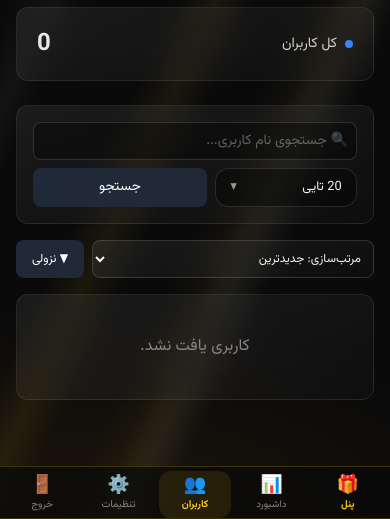
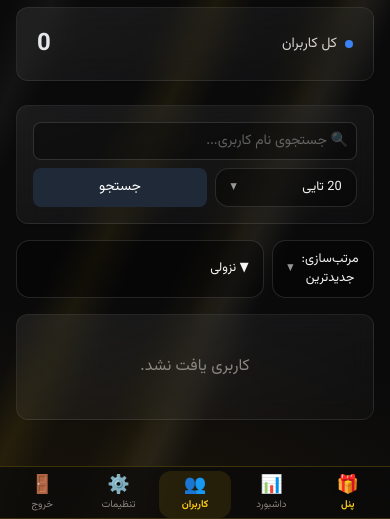
Before and after one commit to asd1asd00000/conf-to-sub, a FastAPI app: page /admin/users in a window 390 px wide. Shown: the part 325-844 px from the top of the page. Run offline with FastAPI, Linux system fonts and the light colour scheme; the visitor is signed in with stand-in values (Sample User, id 1); style sheets or scripts are compiled from the project's sources.

Commit message:
Refactor mobile sorting options with dropdown menu

```diff
--- a/app/templates/users.html
+++ b/app/templates/users.html
@@ -49,13 +49,19 @@
 
 <!-- سورت موبایل -->
 <div class="md:hidden flex gap-2 mb-4">
-    <select onchange="location.href='?sort='+this.value+'&order={{ order }}&per_page={{ per_page }}{% if q %}&q={{ q }}{% endif %}'" class="flex-1 border border-gray-300 rounded-lg text-xs p-2 bg-white">
-        <option value="" {{ 'selected' if sort == '' }}>مرتب‌سازی: جدیدترین</option>
-        <option value="expire" {{ 'selected' if sort == 'expire' }}>مرتب‌سازی: تاریخ انقضا</option>
-        <option value="percent" {{ 'selected' if sort == 'percent' }}>مرتب‌سازی: مصرف زمان</option>
-        <option value="updates" {{ 'selected' if sort == 'updates' }}>مرتب‌سازی: تعداد آپدیت ساب</option>
-    </select>
-    <button onclick="location.href='?sort={{ sort }}&order={{ 'asc' if order == 'desc' else 'desc' }}&per_page={{ per_page }}{% if q %}&q={{ q }}{% endif %}'" class="bg-gray-800 text-white px-4 rounded-lg text-xs">{{ '▲ صعودی' if order == 'asc' else '▼ نزولی' }}</button>
+    <div class="menu relative flex-1">
+        <button type="button" class="menu-btn" onclick="toggleMenu(this)">
+            <span>{{ {'': 'مرتب‌سازی: جدیدترین', 'expire': 'مرتب‌سازی: انقضا', 'percent': 'مرتب‌سازی: مصرف زمان', 'updates': 'مرتب‌سازی: تعداد آپدیت'}[sort] }}</span>
+            <span class="text-[9px] opacity-60">▼</span>
+        </button>
+        <div class="menu-panel hidden">
+            <a href="?sort=&order={{ order }}&per_page={{ per_page }}{% if q %}&q={{ q }}{% endif %}" class="menu-item {{ 'menu-active' if sort == '' }}">جدیدترین{{ ' ✓' if sort == '' }}</a>
+            <a href="?sort=expire&order={{ order }}&per_page={{ per_page }}{% if q %}&q={{ q }}{% endif %}" class="menu-item {{ 'menu-active' if sort == 'expire' }}">تاریخ انقضا{{ ' ✓' if sort == 'expire' }}</a>
+            <a href="?sort=percent&order={{ order }}&per_page={{ per_page }}{% if q %}&q={{ q }}{% endif %}" class="menu-item {{ 'menu-active' if sort == 'percent' }}">مصرف زمان{{ ' ✓' if sort == 'percent' }}</a>
+            <a href="?sort=updates&order={{ order }}&per_page={{ per_page }}{% if q %}&q={{ q }}{% endif %}" class="menu-item {{ 'menu-active' if sort == 'updates' }}">تعداد آپدیت ساب{{ ' ✓' if sort == 'updates' }}</a>
+        </div>
+    </div>
+    <button onclick="location.href='?sort={{ sort }}&order={{ 'asc' if order == 'desc' else 'desc' }}&per_page={{ per_page }}{% if q %}&q={{ q }}{% endif %}'" class="menu-btn w-auto px-4">{{ '▲ صعودی' if order == 'asc' else '▼ نزولی' }}</button>
 </div>
 
 <!-- جدول دسکتاپ -->
```
